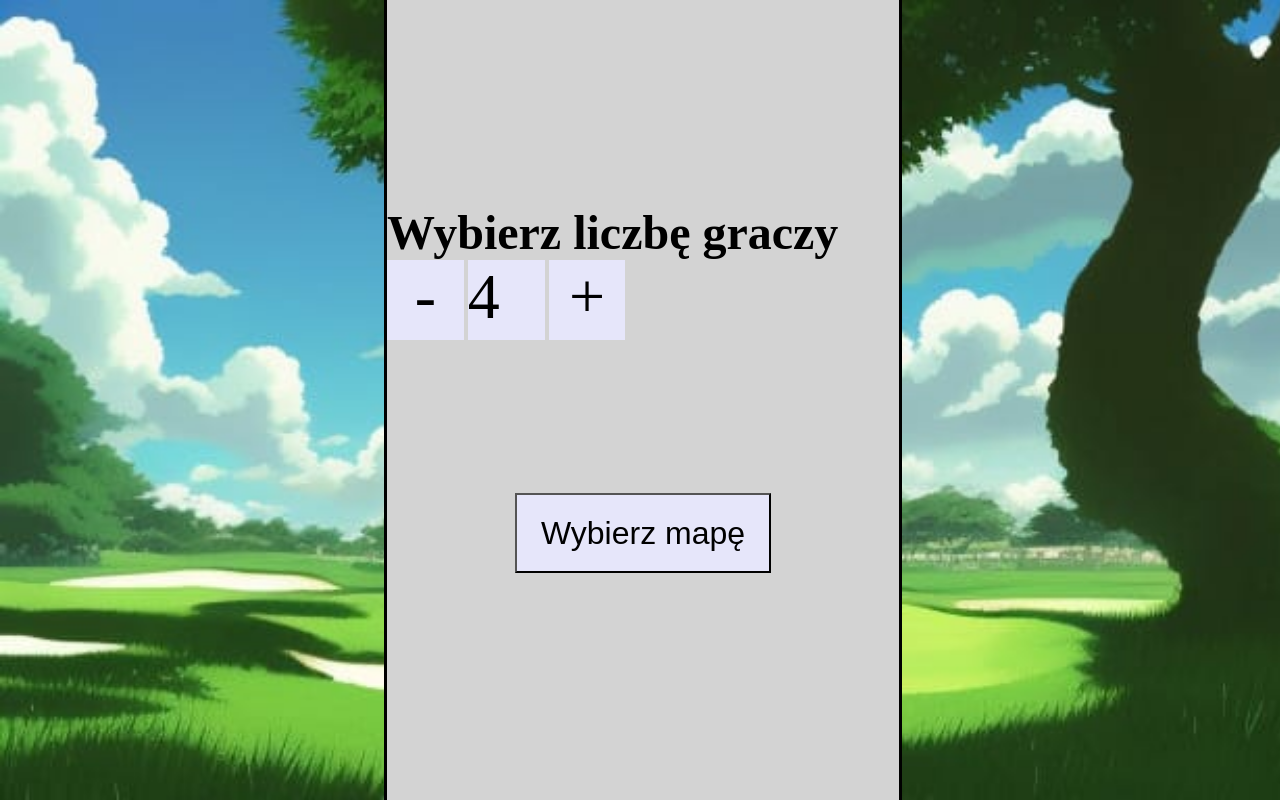
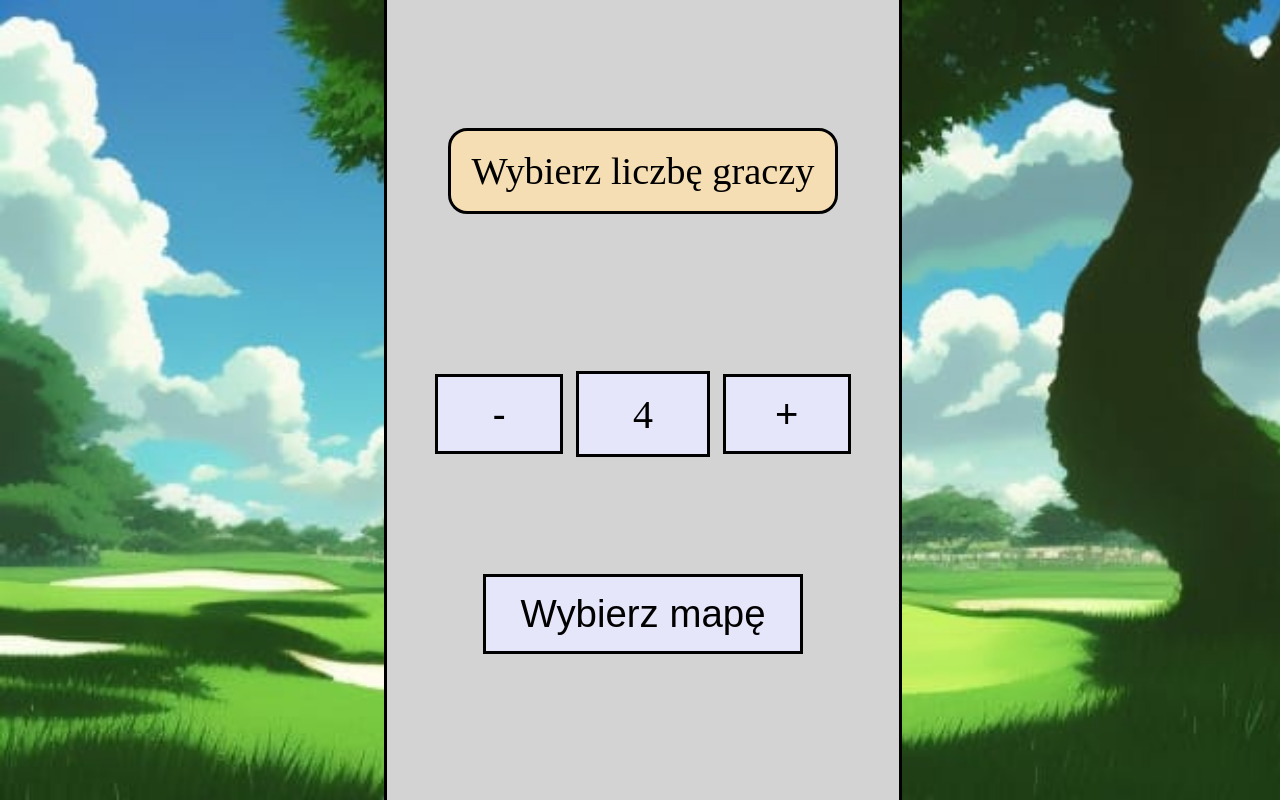
Before and after one commit to GrzybekMateusz/PIO_Projekt_Grupa_4, a website with bundled scripts: page index.html in a window 1280 px wide. Both pictures are taken after a click on the button "START". Built offline with nearby package versions, Linux system fonts and the light colour scheme.

Commit message:
Poprawienie wyglądu menu wyboru liczby graczy

```diff
--- a/pages/PlayersMenu.html
+++ b/pages/PlayersMenu.html
@@ -1,10 +1,11 @@
 <div id = "menu_bar">
-    <h1 style="font-size: 300%; padding-top: 40%">
-        Wybierz liczbę graczy
-    </h1>
-    <span class = "PlayerButton">-</span>
-    <span class = "NumberDisplay">4</span>
-    <span class = "PlayerButton">+</span>
+
+    <div id = "player_menu_header_bar">Wybierz liczbę graczy</div>
+    <div id = "player_buttons">
+        <button id = "player_button">-</button>
+        <div id = "number_display">4</div>
+        <button id = "player_button">+</button>
+    </div>
     <button id="map_selection_button" class = "MapSelectionButton">
         Wybierz mapę
     </button>
--- a/styles.css
+++ b/styles.css
@@ -53,36 +53,68 @@
     border: solid black;
 }
 
-.PlayerButton {
-    display: inline-block;
-    margin-top: auto;
-    width: 15%;
-    height: 10%;
-    text-align: center;
-    font-size: 400%;
-    background-color: lavender;
+#player_menu_header_bar {
+    display: flex;
+    align-items: center;
+    justify-content: center;
+    margin-top: 10vw;
+    margin-left: auto;
+    margin-right: auto;
+    width: 30vw;
+    height: 10vh;
+    background-color: wheat;
+    border-radius: 1.5vw;
+    border: solid black;
+    font-size: 3vw;
 }
 
-.NumberDisplay {
-    display: inline-block;
-    margin-top: auto;
-    width: 15%;
-    height: 10%;
-    font-size: 400%;
-    background-color: lavender;
+#player_buttons {
+    display: flex;
+    align-items: center;
+    justify-content:center;
+    flex-direction: row;
+    gap: 1vw;
+    margin-top: 20vh;
+    width: 33vw;
+    height: 10vh;
+    margin-left: auto;
+    margin-right: auto;
 }
 
-.MapSelectionButton {
+
+#player_button {
+    display: flex;
+    align-items: center;
+    justify-content: center;
+    width: 10vw;
+    height: 10vh;
+    font-size: 5vh;
+    background-color: lavender;
+    border: solid black;
+}
+
+#number_display {
+    display: flex;
+    align-items: center;
+    justify-content: center;
+    width: 10vw;
+    height: 10vh;
+    font-size: 5vh;
+    background-color: lavender;
+    border: solid black;
+}
+
+#map_selection_button {
     display: block;
     margin-top: auto;
     margin-left: auto;
     margin-right: auto;
-    width: 50%;
-    height: 10%;
-    text-align: centre;
-    font-size: 200%;
-    margin-top: 30%;
+    font-size: 3vw;
+    width: 25vw;
+    height: 10vh;
+    margin-top: 15vh;
     background-color: lavender;
+    border: solid black;
 }
 
 .MapRectangle {
```
Also changed, not shown: pages/MapSelectionMenu.html (+1 -1 lines).
